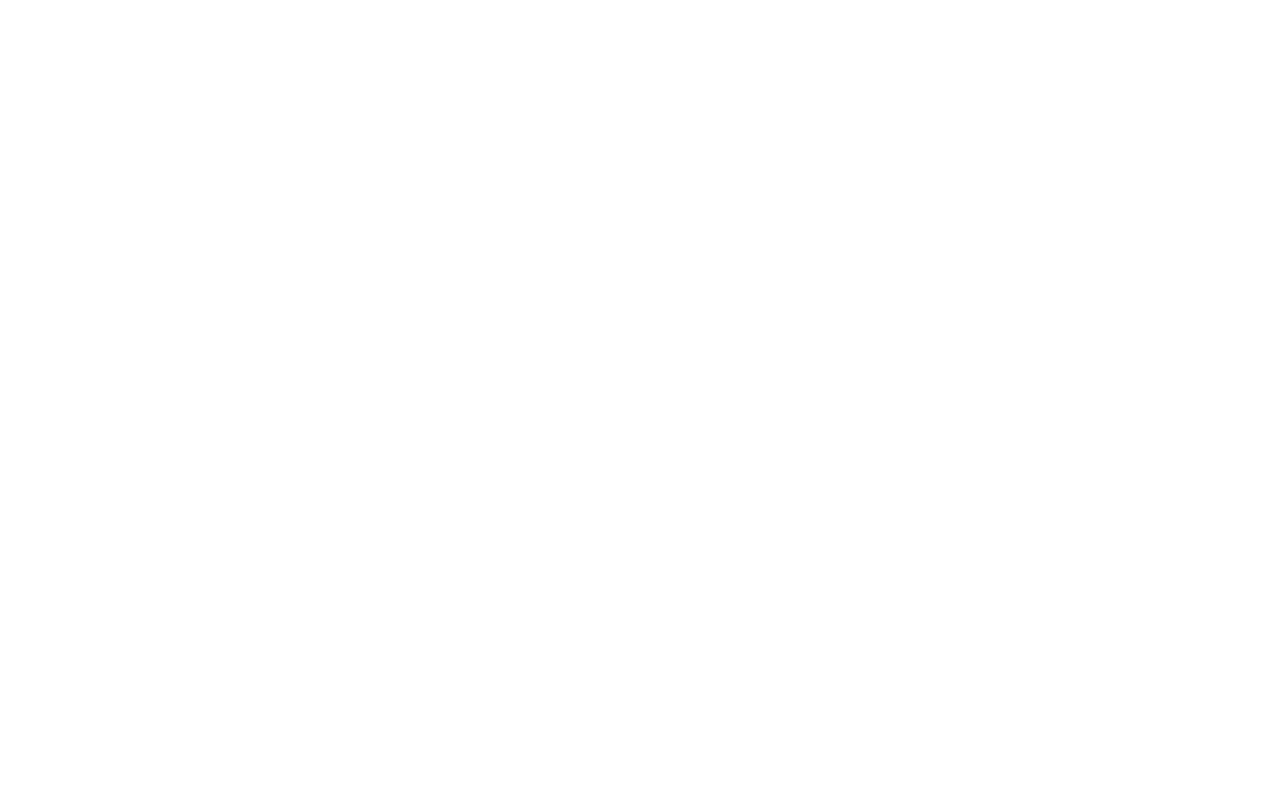
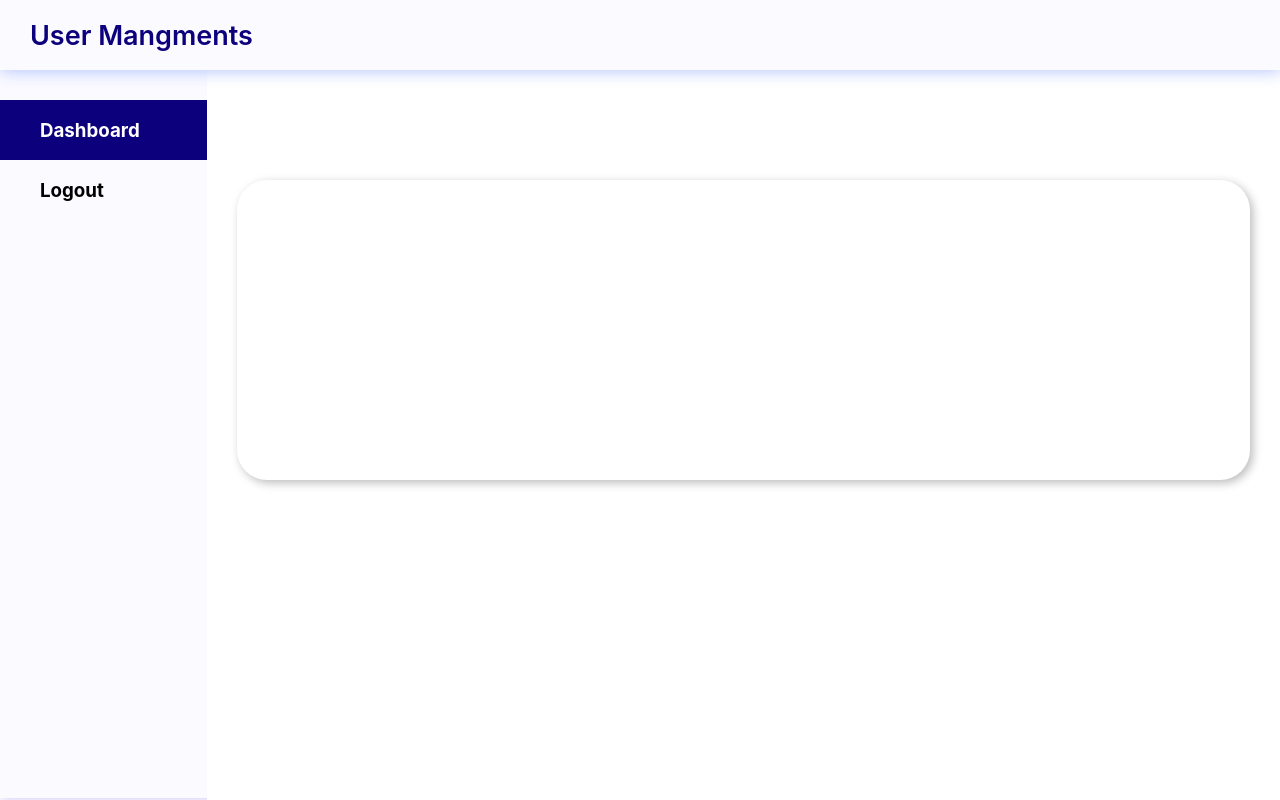
Before and after one commit to yousifdahabra/users-management, a React (Create React App) app in the folder front-end/: page /test in a window 1280 px wide. Before the commit this address had no page. Built offline with nearby package versions, Linux system fonts and the light colour scheme.

Commit message:
Front-end - update nav

```diff
--- a/front-end/src/App.js
+++ b/front-end/src/App.js
@@ -12,7 +12,7 @@
       <BrowserRouter>
         <Routes>
 
-          <Route path='/' elemment={<AdminDashboard/>}/>
+          <Route path='/test' element={<AdminDashboard/>}/>
         </Routes>
 
       </BrowserRouter>
--- a/front-end/src/components/base/Header.jsx
+++ b/front-end/src/components/base/Header.jsx
@@ -2,9 +2,9 @@
 
 const Header = ()=>{
     return (
-        <header class="flex justify-content-space-between align-items-center second-background-color">
-            <div class="logo-section flex align-items-center">
-                <div class="logo header-text">E-Learning Website</div>
+        <header className="flex justify-content-space-between align-items-center second-background-color">
+            <div className="logo-section flex align-items-center">
+                <div className="logo header-text">User Mangments</div>
             </div>
         </header>
 
--- /dev/null
+++ b/front-end/src/components/base/NavContainer.jsx
@@ -0,0 +1,26 @@
+import React from "react";
+
+const NavContainer = ()=>{
+    return (
+        <div className="nav-container">
+        <nav className="flex flex-direction-column justify-content-space-between second-background-color nav">
+        <div className="nav-options">
+                <a   className="nav-option active" >
+                    <i className="fa fa-tachometer" aria-hidden="true"></i>
+                    <h3> Dashboard</h3>
+                </a>
+
+                <a className="nav-option" >
+                    <i className="fa fa-tachometer" aria-hidden="true"></i>
+                    <h3>Logout</h3>
+                </a>
+
+            </div>
+        </nav>
+    </div>
+    );
+};
+
+
+
+export default NavContainer;
--- a/front-end/src/pages/AdminDashboard.jsx
+++ b/front-end/src/pages/AdminDashboard.jsx
@@ -1,5 +1,6 @@
 import React from "react";
 import Header from "../components/base/Header";
+import NavContainer from "../components/base/NavContainer";
 
 
 const AdminDashboard = () =>{
@@ -7,6 +8,15 @@
     return (
         <>
         <Header/>
+        <div className="flex main-container">
+            <NavContainer/>
+         <div className="main">
+           <div className="report-container">
+
+           </div>
+        </div>
+      </div>
+
         </>
     );
 
```
